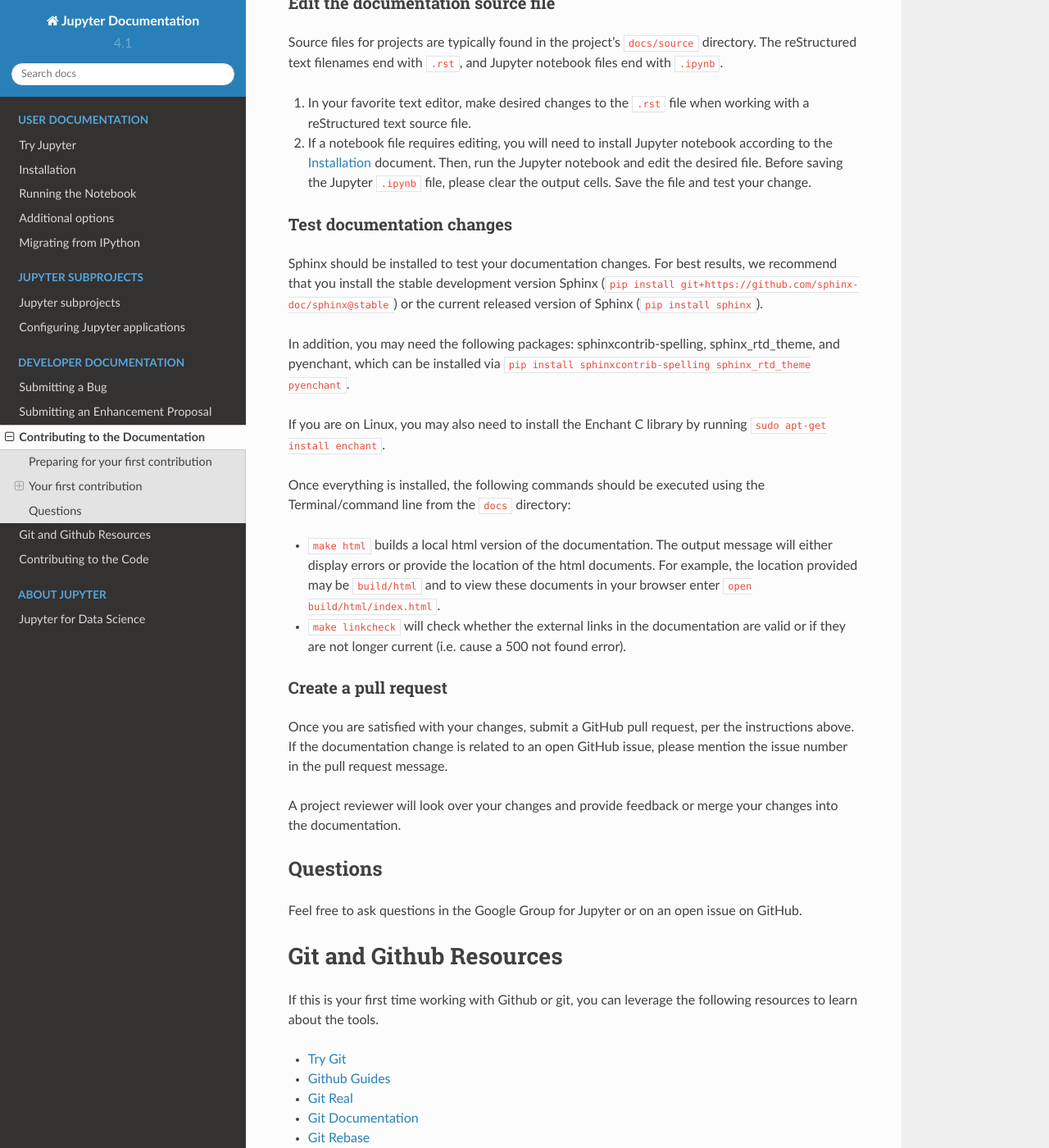
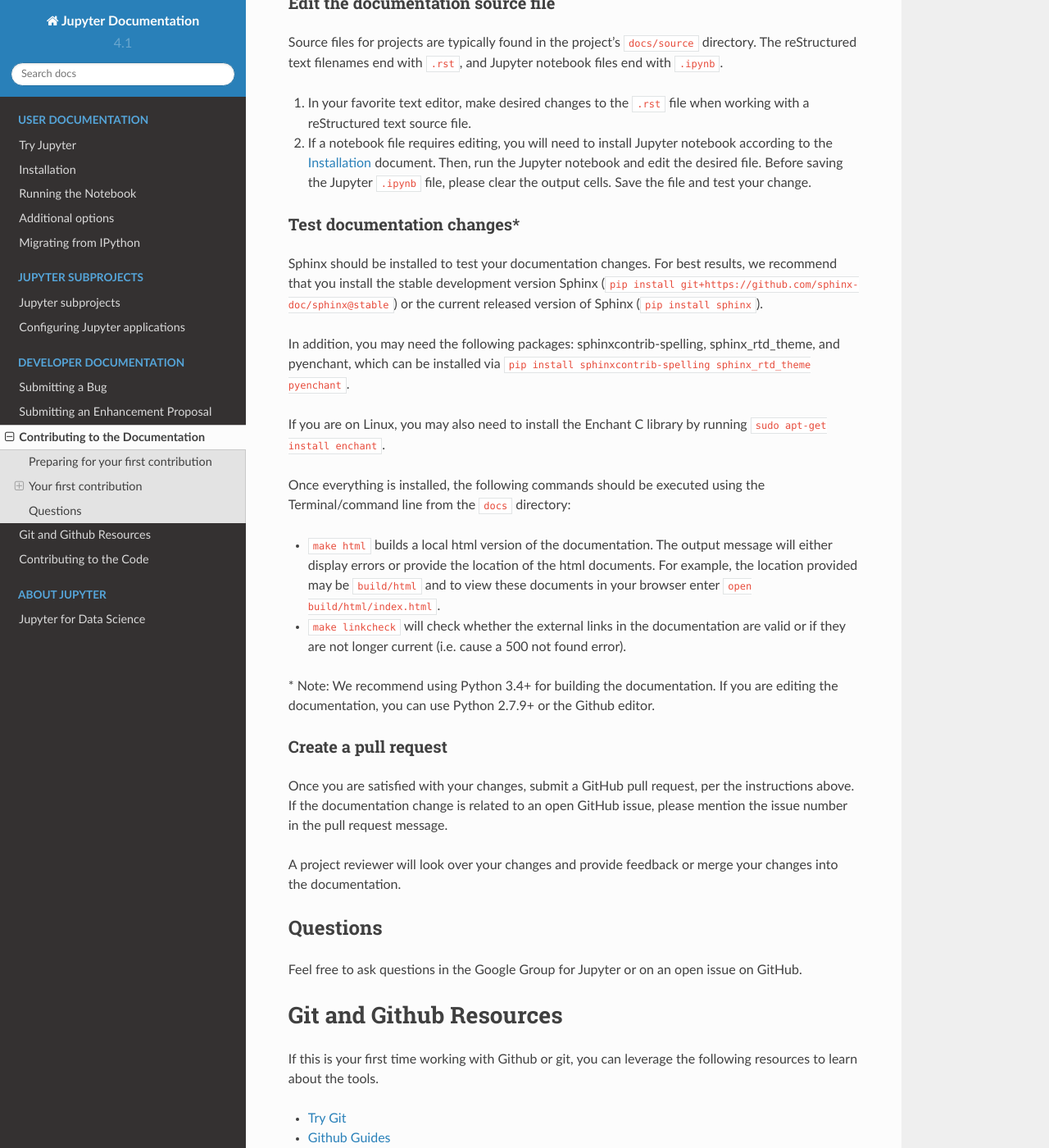
Before and after one commit to jupyter/jupyter, a Sphinx documentation site: the page built from docs/source/contrib_guide_docs.rst, in a window 1280 px wide and 1400 px high, scrolled down 644 px. Shown: the whole window at 82% size. Built offline with Sphinx 7.4.7 and the Read the Docs theme 2.0.0, drawn with Linux system fonts in a browser that asks for light colours; pages that are not in the unit, such as notebooks, are missing from menus.

Commit message:
Added in note recommending Python 3 for building docs

```diff
--- a/docs/source/contrib_guide_docs.rst
+++ b/docs/source/contrib_guide_docs.rst
@@ -38,7 +38,7 @@
    Jupyter ``.ipynb`` file, please clear the output cells. Save the file and
    test your change.
 
-Test documentation changes
+Test documentation changes\*
 ~~~~~~~~~~~~~~~~~~~~~~~~~~
 
 Sphinx should be installed to test your documentation changes. For best results,
@@ -62,6 +62,8 @@
   documentation are valid or if they are not longer current (i.e. cause a 500
   not found error).
 
+\* Note: We recommend using Python 3.4+ for building the documentation. If you are editing the documentation, you can use Python 2.7.9+ or the Github editor.
+
 Create a pull request
 ~~~~~~~~~~~~~~~~~~~~~
 Once you are satisfied with your changes, submit a GitHub pull request, per
@@ -76,6 +78,8 @@
 Feel free to ask questions in the Google Group for Jupyter or on an open issue
 on GitHub.
 
+
+
 ========================
 Git and Github Resources
 ========================
```
